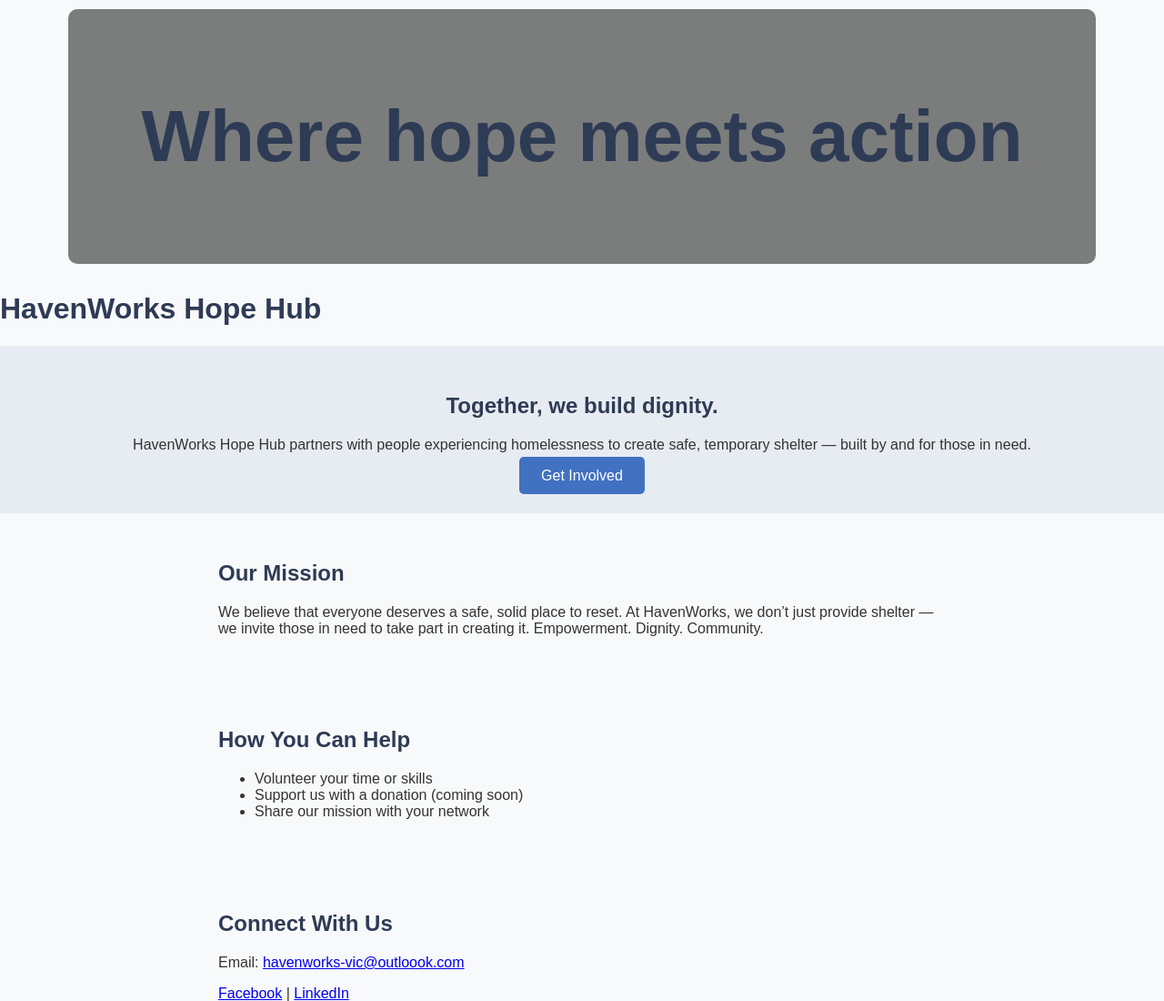
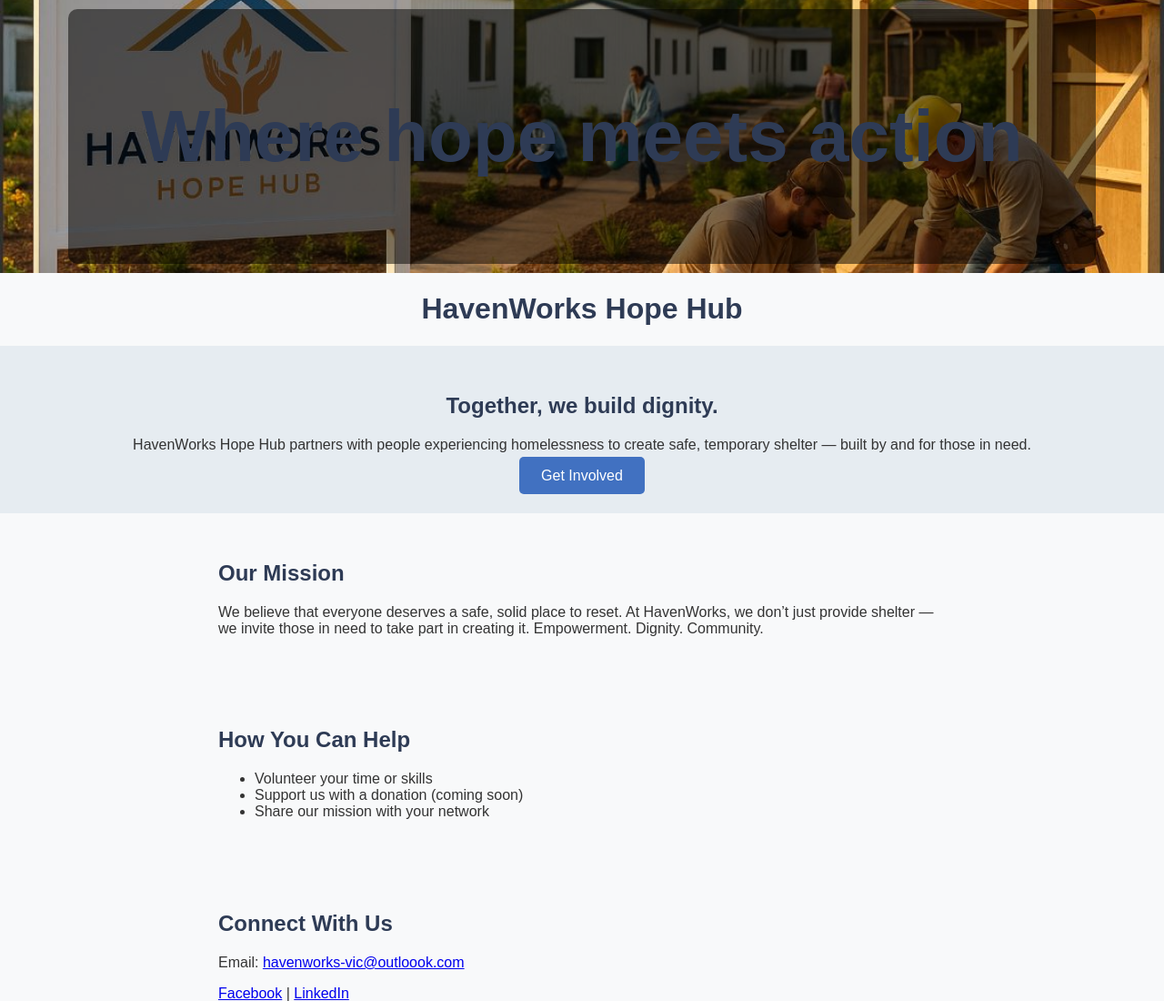
Before and after one commit to Hermina-D/HWHH-Website, a plain HTML site: page index.html in a window 1280 px wide. Shown: the top 1100 px of the page at 91% size. Drawn offline with Linux system fonts and the light colour scheme.

Commit message:
Update index.html

```diff
--- a/index.html
+++ b/index.html
@@ -15,7 +15,7 @@
    footer a { color: #fff; text-decoration: underline; }
 
 .hero-image {
-  background-image: url('big-picture.jpg');
+  background-image: url('Big_Picture.jpg');
   background-size: cover;
   background-position: center;
   height: 300px;
@@ -44,7 +44,7 @@
     </div>
   </div>
 
-  <header>
+  <header style="text-align:center;">
     <h1>HavenWorks Hope Hub</h1>
   </header>
 
```
